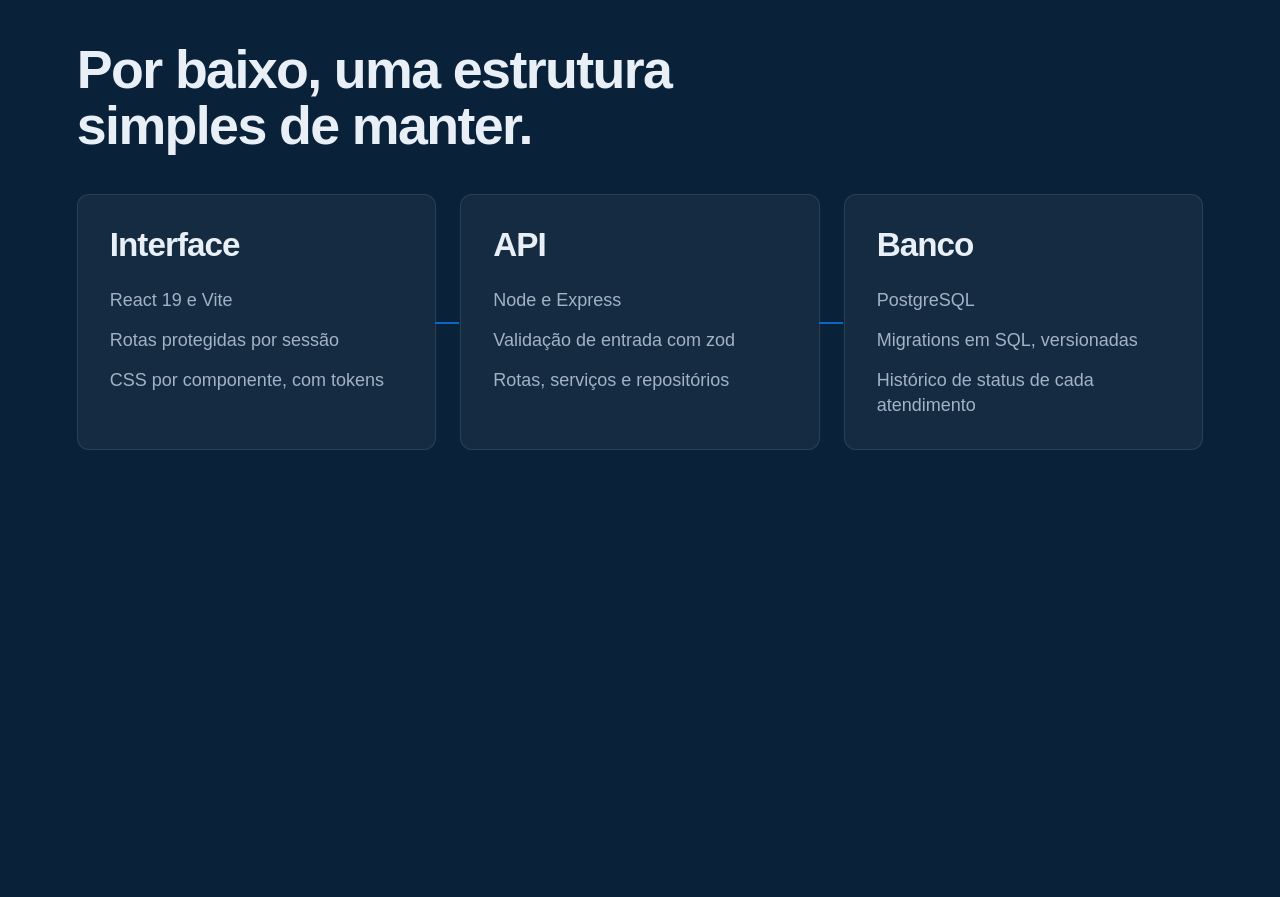
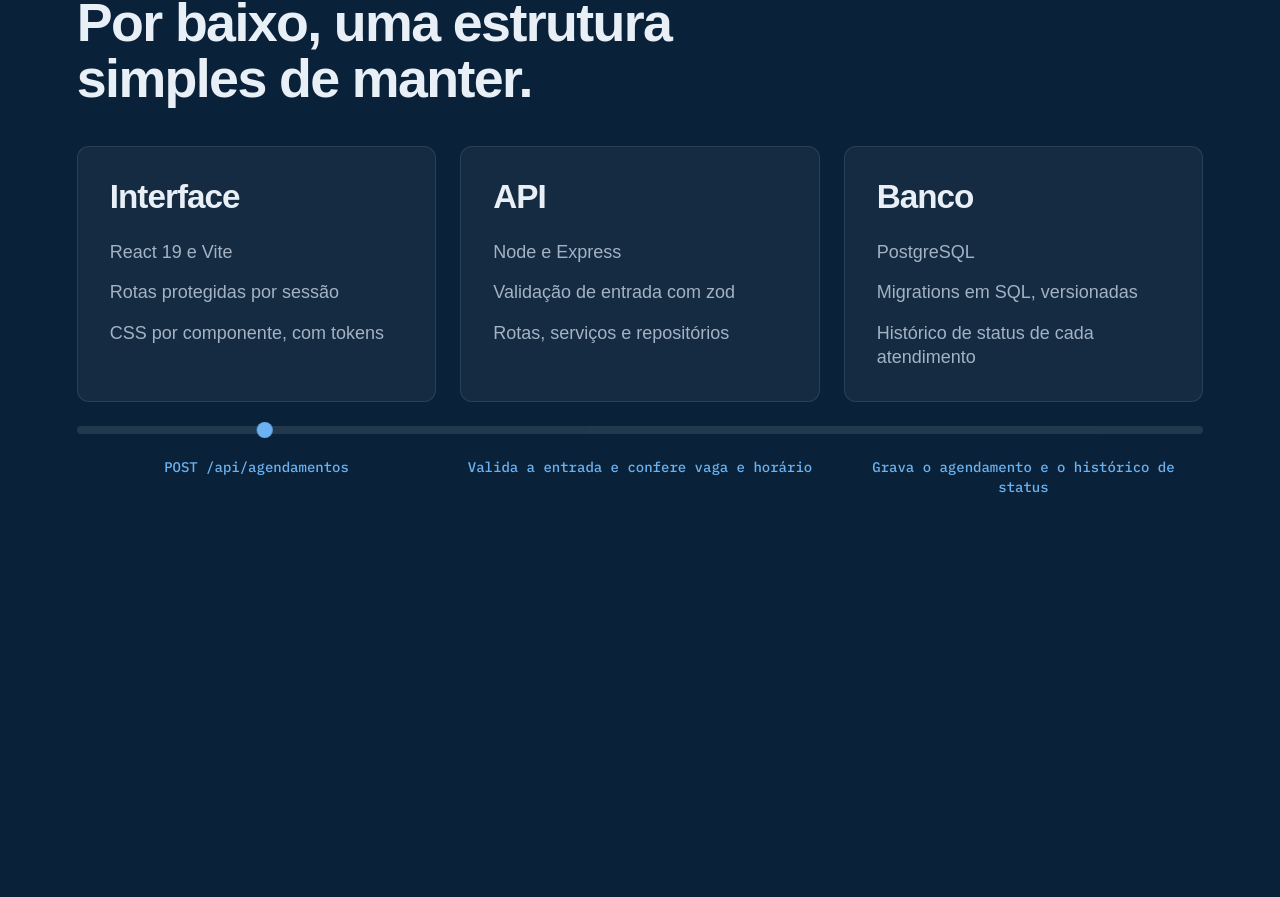
Before and after one commit to thiagodallo/lavatech, a React (Vite) app in the folder frontend/: page /#agenda in a window 1280 px wide. Shown: the part 5754-6651 px from the top of the page. Built offline with nearby package versions, Linux system fonts and the light colour scheme; no server answers.

Commit message:
feat(landing): send a booking through the three layers with its real route

```diff
--- a/frontend/src/components/ArquiteturaDoSistema.css
+++ b/frontend/src/components/ArquiteturaDoSistema.css
@@ -1,4 +1,12 @@
 .arquitetura {
+  --tempo-do-trajeto: 2400ms;
+
+  display: grid;
+  gap: var(--espaco-3);
+}
+
+.arquitetura-camadas,
+.arquitetura-passos {
   display: grid;
   grid-template-columns: repeat(3, 1fr);
   gap: var(--espaco-3);
@@ -12,20 +20,6 @@
   border: 1px solid var(--landing-linha);
   border-radius: var(--raio-medio);
   background: var(--landing-cartao);
-}
-
-.arquitetura-camada:not(:last-child) {
-  position: relative;
-}
-
-.arquitetura-camada:not(:last-child)::after {
-  content: '';
-  position: absolute;
-  top: 50%;
-  right: calc(var(--espaco-3) * -1);
-  width: var(--espaco-3);
-  height: 2px;
-  background: var(--cor-marca);
 }
 
 .arquitetura-nome {
@@ -46,12 +40,105 @@
   list-style: none;
 }
 
+.arquitetura-trajeto {
+  position: relative;
+  height: var(--espaco-1);
+  container-type: inline-size;
+  border-radius: 999px;
+  background: var(--landing-linha);
+}
+
+.arquitetura-pulso {
+  position: absolute;
+  top: 50%;
+  left: 0;
+  width: var(--espaco-2);
+  height: var(--espaco-2);
+  margin-top: calc(var(--espaco-1) * -1);
+  border-radius: 999px;
+  background: var(--cor-foco-no-escuro);
+  opacity: 0;
+  transform: translateX(calc(100cqw / 6 - var(--espaco-1)));
+}
+
+.arquitetura-ativa .arquitetura-pulso {
+  animation: arquitetura-percurso var(--tempo-do-trajeto) cubic-bezier(0.65, 0, 0.35, 1) both;
+}
+
+@keyframes arquitetura-percurso {
+  0% {
+    opacity: 1;
+    transform: translateX(calc(100cqw / 6 - var(--espaco-1)));
+  }
+
+  40%,
+  60% {
+    opacity: 1;
+    transform: translateX(calc(100cqw / 2 - var(--espaco-1)));
+  }
+
+  100% {
+    opacity: 1;
+    transform: translateX(calc(100cqw * 5 / 6 - var(--espaco-1)));
+  }
+}
+
+.arquitetura-passo {
+  color: var(--cor-foco-no-escuro);
+  font-family: var(--fonte-mono);
+  font-size: clamp(14px, 1vw, 18px);
+  line-height: 1.4;
+  text-align: center;
+  opacity: 0;
+  transform: translateY(8px);
+}
+
+.arquitetura-ativa .arquitetura-passo {
+  opacity: 1;
+  transform: none;
+  transition:
+    opacity 300ms cubic-bezier(0.23, 1, 0.32, 1),
+    transform 300ms cubic-bezier(0.23, 1, 0.32, 1);
+}
+
+.arquitetura-ativa .arquitetura-passo:nth-child(1) {
+  transition-delay: 0ms;
+}
+
+.arquitetura-ativa .arquitetura-passo:nth-child(2) {
+  transition-delay: 960ms;
+}
+
+.arquitetura-ativa .arquitetura-passo:nth-child(3) {
+  transition-delay: 2400ms;
+}
+
 @media (max-width: 900px) {
-  .arquitetura {
+  .arquitetura-camadas,
+  .arquitetura-passos {
     grid-template-columns: 1fr;
   }
 
-  .arquitetura-camada:not(:last-child)::after {
+  .arquitetura-trajeto {
     display: none;
   }
+
+  .arquitetura-passo {
+    text-align: left;
+  }
 }
+
+@media (prefers-reduced-motion: reduce) {
+  .arquitetura-pulso {
+    display: none;
+  }
+
+  .arquitetura-passo {
+    opacity: 1;
+    transform: none;
+  }
+
+  .arquitetura-ativa .arquitetura-passo {
+    transition: none;
+  }
+}
--- a/frontend/src/components/ArquiteturaDoSistema.jsx
+++ b/frontend/src/components/ArquiteturaDoSistema.jsx
@@ -1,23 +1,30 @@
+import usarEntradaNaTela from '../hooks/usarEntradaNaTela.js'
 import './ArquiteturaDoSistema.css'
 
 const camadas = [
   {
     nome: 'Interface',
     itens: ['React 19 e Vite', 'Rotas protegidas por sessão', 'CSS por componente, com tokens'],
+    passo: 'POST /api/agendamentos',
   },
   {
     nome: 'API',
     itens: ['Node e Express', 'Validação de entrada com zod', 'Rotas, serviços e repositórios'],
+    passo: 'Valida a entrada e confere vaga e horário',
   },
   {
     nome: 'Banco',
     itens: ['PostgreSQL', 'Migrations em SQL, versionadas', 'Histórico de status de cada atendimento'],
+    passo: 'Grava o agendamento e o histórico de status',
   },
 ]
 
 export default function ArquiteturaDoSistema() {
+  const [referencia, entrou] = usarEntradaNaTela()
+
   return (
-    <ul className="arquitetura">
+    <div ref={referencia} className={`arquitetura${entrou ? ' arquitetura-ativa' : ''}`}>
+      <ul className="arquitetura-camadas">
         {camadas.map((camada) => (
           <li key={camada.nome} className="arquitetura-camada">
             <h3 className="arquitetura-nome">{camada.nome}</h3>
@@ -29,5 +36,18 @@ export default function ArquiteturaDoSistema() {
           </li>
         ))}
       </ul>
+
+      <div className="arquitetura-trajeto" aria-hidden="true">
+        <span className="arquitetura-pulso" />
+      </div>
+
+      <ol className="arquitetura-passos">
+        {camadas.map((camada, indice) => (
+          <li key={camada.nome} className="arquitetura-passo" style={{ '--passo': indice }}>
+            {camada.passo}
+          </li>
+        ))}
+      </ol>
+    </div>
   )
 }
```
Lines whose indentation alone changed are shown as unchanged.
